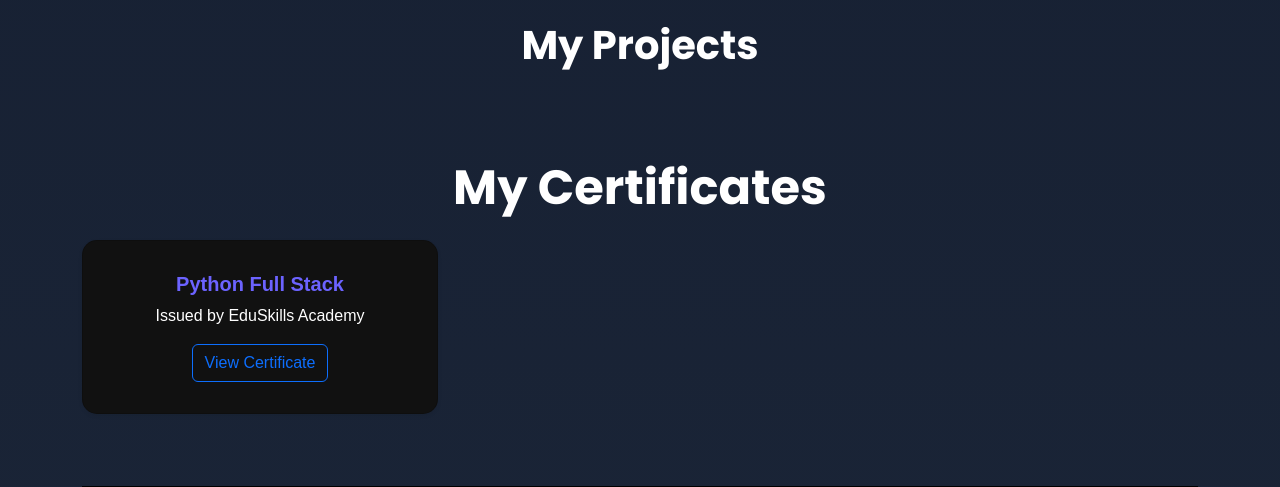
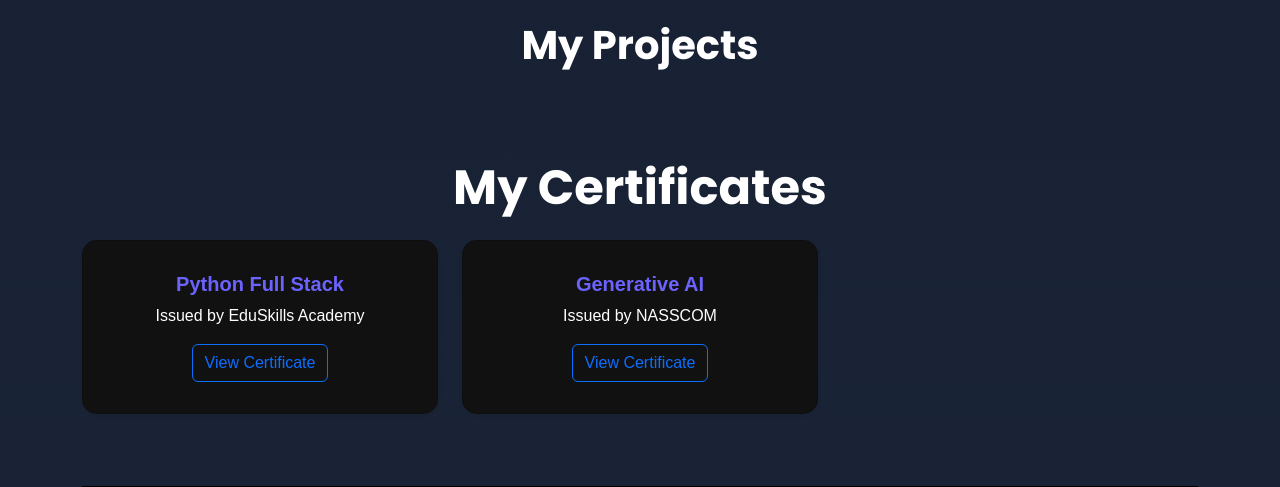
Before and after one commit to sanjana02562/my-portfolio, a Flask app: page / in a window 1280 px wide. Shown: the part 2146-2633 px from the top of the page. Run offline with Flask 3, Linux system fonts and the light colour scheme; data that the repository does not hold is empty; some libraries are stand-ins or nearby versions.

Commit message:
Added new Generative AI certificate issued by NASSCOM

```diff
--- a/portfolio/templates/index.html
+++ b/portfolio/templates/index.html
@@ -144,7 +144,16 @@
         </div>
       </div>
     </div>
-    <!-- Add more certificates here -->
+    <div class="col-md-4 mb-4">
+      <div class="card shadow-sm">
+        <div class="card-body">
+          <h5 class="card-title">Generative AI</h5>
+          <p class="card-text">Issued by NASSCOM</p>
+          <a href="{{ url_for('static', filename='certificates/GenerativeAI.pdf') }}"
+             target="_blank" class="btn btn-outline-primary">View Certificate</a>
+        </div>
+      </div>
+    </div>
   </div>
 </section>
 
```
Also changed, not shown: 1 other file.
